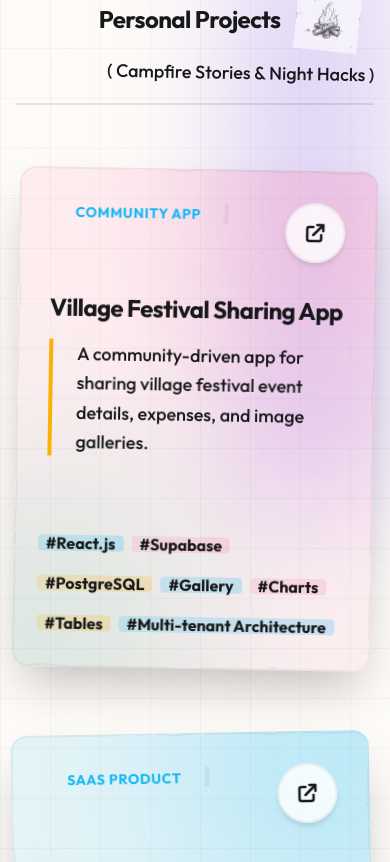
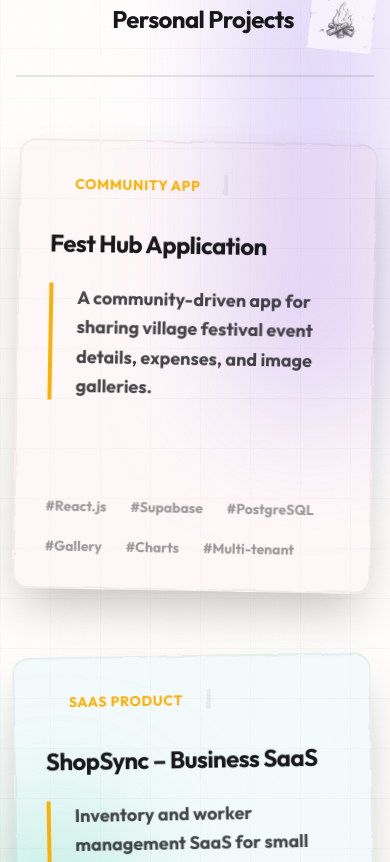
Before and after one commit to swamyrangareddy/portfolio, a React (Vite) app: page / in a window 390 px wide. Shown: the part 7902-8764 px from the top of the page. Built offline with nearby package versions, Linux system fonts and the light colour scheme.

Commit message:
Refactor PersonalProjects component and update project details

```diff
--- a/src/components/PersonalProjects.jsx
+++ b/src/components/PersonalProjects.jsx
@@ -1,20 +1,29 @@
-import { useRef } from 'react';
+import { useState } from 'react';
+import { motion, AnimatePresence } from 'framer-motion';
 import campfireIll from '../assets/campfire.png';
 import TiltWrapper from './TiltWrapper';
 
 const projects = [
   {
-    title: "Village Festival Sharing App",
+    id: "fest-hub",
+    title: "Fest Hub Application",
     description: "A community-driven app for sharing village festival event details, expenses, and image galleries.",
-    stack: ["React.js", "Supabase", "PostgreSQL","Gallery", "Charts", "Tables", "Multi-tenant Architecture"],
+    problem: "Lack of transparency in village festival fund management and no centralized platform to preserve festival memories.",
+    solution: "Built a multi-tenant platform with expense tracking dashboards and high-fidelity image galleries for community sharing.",
+    impact: "Digitized records for local festivals, improving transparency and creating a lasting digital archive of traditions.",
+    stack: ["React.js", "Supabase", "PostgreSQL", "Gallery", "Charts", "Multi-tenant"],
     url: "https://fest-hub-livid.vercel.app/",
     tags: "Community App",
     img: "https://placehold.co/600x400/1e293b/FFFFFF/png?text=Festival+App+UI"
   },
   {
-    title: "ShopSync – Multi-tenant Business App",
+    id: "shop-sync",
+    title: "ShopSync – Business SaaS",
     description: "Inventory and worker management SaaS for small businesses. Features dashboards, graphs, and multi-tenant architecture.",
-    stack: ["React.js", "Supabase", "PostgreSQL","Charts", "Tables", "Expense Tracking", "WhatsApp Sharing", "Invoice Generation", "Multi-tenant Architecture", ],
+    problem: "Small businesses struggle with paper-based tracking and fragmented inventory data.",
+    solution: "Developed an all-in-one SaaS with inventory dashboards, worker management, and direct WhatsApp reporting.",
+    impact: "Streamlined operations for 5+ local businesses, reducing administrative time by 40%.",
+    stack: ["React.js", "Supabase", "PostgreSQL", "WhatsApp API", "Invoice Gen", "Dashboards"],
     url: "https://shopsync-three.vercel.app/",
     tags: "SaaS Product",
     img: "https://placehold.co/600x400/3b82f6/FFFFFF/png?text=ShopSync+Dashboard"
@@ -22,26 +31,29 @@ const projects = [
 ];
 
 const PersonalProjects = ({ id }) => {
+  const [selectedProject, setSelectedProject] = useState(null);
+
+  const closeModal = () => setSelectedProject(null);
+
   return (
-    <div id={id} className="py-20 md:py-32 relative overflow-hidden">
-       {/* Background Decoration - Watercolor Splash */}
+    <div id={id} className="py-20 md:py-32 relative overflow-hidden bg-white/40 dark:bg-zinc-950/40">
+       {/* Background Decoration */}
        <div className="absolute top-0 right-0 w-[40%] h-[40%] bg-wc-violet rounded-full watercolor-splash opacity-10 pointer-events-none"></div>
        <div className="absolute bottom-0 left-0 w-[30%] h-[30%] bg-wc-teal rounded-full watercolor-splash opacity-10 pointer-events-none"></div>
 
        <div className="container mx-auto px-4 relative z-10">
-        <div className="flex flex-col md:flex-row justify-between items-end mb-16 border-b-2 border-ink/10 pb-4 relative">
+        <div className="flex flex-col md:flex-row justify-between items-end mb-16 border-b-2 border-ink/10 dark:border-white/10 pb-4 relative">
             <div>
               <div className="flex items-center gap-4 mb-2">
-                 <h2 className="text-2xl md:text-4xl font-heading font-bold text-ink">
+                 <h2 className="text-2xl md:text-5xl font-heading font-bold text-ink dark:text-zinc-100">
                     Personal Projects
                  </h2>
-                 {/* Campfire Stamp */}
-                 <div className="w-16 h-16 md:w-24 md:h-24 opacity-60 mix-blend-multiply flex-shrink-0 transform rotate-6 grayscale">
+                 <div className="w-16 h-16 md:w-24 md:h-24 opacity-60 dark:opacity-40 mix-blend-multiply dark:mix-blend-screen flex-shrink-0 transform rotate-6 grayscale">
                     <img src={campfireIll} alt="Campfire" className="w-full h-full object-contain filter contrast-125" />
                  </div>
               </div>
-              <p className="text-ink font-heading text-lg rotate-1 ml-2 font-medium">
-                ( Campfire Stories & Night Hacks )
+              <p className="hidden md:block text-ink dark:text-zinc-400 font-heading text-xl rotate-1 ml-2 font-medium opacity-80">
+                ( Stories of Creation & Midnight Code )
               </p>
             </div>
         </div>
@@ -49,62 +61,146 @@ const PersonalProjects = ({ id }) => {
         <div className="grid grid-cols-1 md:grid-cols-2 gap-16 md:gap-12">
             {projects.map((project, index) => (
                 <TiltWrapper
-                  key={index}
-                  className={`group relative min-h-[500px] lg:h-[500px] transition-transform duration-500 hover:scale-[1.02] ${index % 2 === 0 ? 'rotate-1' : '-rotate-1'}`}
+                  key={project.id}
+                  className={`group relative min-h-[450px] transition-transform duration-500 hover:scale-[1.02] ${index % 2 === 0 ? 'rotate-1' : '-rotate-1'}`}
                 >
-                    <a
-                        href={project.url}
-                        target="_blank"
-                        rel="noopener noreferrer"
-                        className="relative block h-full w-full bg-transparent shadow-2xl wc-wobbly-bg rounded-2xl overflow-hidden"
+                    <div
+                        onClick={() => setSelectedProject(project)}
+                        className="relative block h-full w-full bg-white dark:bg-zinc-900 shadow-2xl wc-wobbly-bg rounded-2xl overflow-hidden cursor-pointer group"
                     >
-                        {/* Organic Splotch behind card content - Unique per project */}
-                        <div className={`absolute inset-0 opacity-10 transition-opacity rounded-xl ${index % 2 === 0 ? 'bg-wc-rose' : 'bg-wc-blue'}`}></div>
-                        <div className={`absolute -top-32 -right-32 w-80 h-80 rounded-full blur-[100px] opacity-25 -z-10 ${index % 2 === 0 ? 'bg-wc-rose' : 'bg-wc-blue'}`}></div>
-                        <div className={`absolute -bottom-32 -left-32 w-80 h-80 rounded-full blur-[100px] opacity-20 -z-10 ${index % 2 === 0 ? 'bg-wc-teal' : 'bg-wc-yellow'}`}></div>
+                        <div className={`absolute inset-0 opacity-5 group-hover:opacity-10 transition-opacity rounded-xl ${index % 2 === 0 ? 'bg-wc-rose' : 'bg-wc-blue'}`}></div>
 
                         <div className="relative p-8 md:p-12 flex flex-col h-full z-10">
                             <div className="flex justify-between items-start mb-8">
                                 <span className="relative inline-block">
-                                    <span className="relative z-10 px-6 py-2 text-sm font-bold font-heading uppercase tracking-wider text-wc-blue">
+                                    <span className="relative z-10 px-6 py-2 text-sm font-bold font-heading uppercase tracking-wider text-wc-yellow dark:text-zinc-100">
                                         {project.tags}
                                     </span>
                                     <span className={`absolute inset-0 ${index % 2 === 0 ? 'bg-wc-rose' : 'bg-wc-blue'} wc-wobbly-bg transform ${index % 2 === 0 ? '-rotate-3' : 'rotate-3'} scale-110 shadow-lg`}></span>
                                 </span>
 
-                                <div className="p-4 bg-white/80 border-2 border-ink/5 text-ink rounded-full shadow-md ">
-                                    <svg className="w-6 h-6" fill="none" stroke="currentColor" viewBox="0 0 24 24"><path strokeLinecap="round" strokeLinejoin="round" strokeWidth="2.5" d="M10 6H6a2 2 0 00-2 2v10a2 2 0 002 2h10a2 2 0 002-2v-4M14 4h6m0 0v6m0-6L10 14"></path></svg>
+                                <div className="hidden md:block p-3 bg-white/90 dark:bg-zinc-800/90 border-2 border-ink/10 dark:border-white/10 text-ink dark:text-zinc-100 rounded-full shadow-sm group-hover:bg-wc-blue group-hover:text-white transition-colors">
+                                    <span className="text-sm font-bold uppercase tracking-tighter">View Story</span>
                                 </div>
                             </div>
 
-                            <h3 className="text-2xl md:text-3xl font-bold font-heading text-ink mb-4 group-hover:text-wc-blue transition-colors">
+                            <h3 className="text-2xl md:text-4xl font-bold font-heading text-ink dark:text-zinc-100 mb-6 group-hover:text-wc-blue transition-colors">
                                 {project.title}
                             </h3>
 
-                            <p className="text-ink text-lg mb-8 leading-relaxed font-sans font-medium border-l-4 border-wc-yellow pl-6">
+                            <p className="text-ink/80 dark:text-zinc-400 text-lg mb-8 leading-relaxed font-sans font-bold border-l-4 border-wc-yellow pl-6">
                                 {project.description}
                             </p>
 
-                            <div className="flex flex-wrap gap-x-6 gap-y-4 mt-auto">
-                                {project.stack.map((tech, i) => {
-                                    const highlightColors = ['wc-highlight-blue', 'wc-highlight-rose', 'wc-highlight-yellow'];
-                                    const hColor = highlightColors[i % highlightColors.length];
-                                    return (
-                                        <span key={i} className="relative inline-block group/tech">
-                                            <span className={`absolute inset-y-1 -inset-x-2 ${hColor} opacity-40 rounded-sm`}></span>
-                                            <span className="relative z-10 text-base font-bold font-heading text-ink">
-                                                #{tech}
-                                            </span>
+                            <div className="flex flex-wrap gap-x-6 gap-y-4 mt-auto opacity-70 group-hover:opacity-100 transition-opacity">
+                                {project.stack.map((tech, i) => (
+                                    <span key={i} className="relative inline-block">
+                                        <span className="relative z-10 text-sm font-bold font-heading text-ink/60 dark:text-zinc-500">
+                                            #{tech}
                                         </span>
-                                    );
-                                })}
+                                    </span>
+                                ))}
                             </div>
                         </div>
-                    </a>
+                    </div>
                 </TiltWrapper>
             ))}
         </div>
       </div>
+
+      {/* Project Details Modal */}
+      <AnimatePresence>
+        {selectedProject && (
+          <div className="fixed inset-0 z-[1000] flex items-center justify-center px-4 py-8">
+            <motion.div
+              initial={{ opacity: 0 }}
+              animate={{ opacity: 1 }}
+              exit={{ opacity: 0 }}
+              onClick={closeModal}
+              className="absolute inset-0 bg-wc-blue/10 dark:bg-black/80 backdrop-blur-md"
+            />
+
+            <motion.div
+              initial={{ scale: 0.95, opacity: 0, y: 30 }}
+              animate={{ scale: 1, opacity: 1, y: 0 }}
+              exit={{ scale: 0.95, opacity: 0, y: 30 }}
+              className="relative w-full max-w-[95%] lg:w-[1500px] bg-white dark:bg-zinc-900 wc-wobbly-bg rounded-3xl shadow-2xl overflow-hidden max-h-[90vh] overflow-y-auto"
+            >
+              <button
+                onClick={closeModal}
+                className="absolute top-6 right-6 z-20 p-4 bg-ink/5 dark:bg-white/5 hover:bg-wc-rose hover:text-white dark:hover:bg-wc-rose rounded-full transition-all font-bold text-ink dark:text-zinc-100 shadow-sm"
+              >
+                ✕ Close
+              </button>
+
+              <div className="p-8 md:p-16 lg:p-20">
+                <div className="mb-12">
+                  <span className="inline-block px-5 py-2 bg-wc-rose text-white text-xs font-black uppercase tracking-widest rounded-full mb-6 shadow-lg">
+                    Project Deep Dive
+                  </span>
+                  <h2 className="text-4xl md:text-7xl lg:text-8xl font-heading font-black text-ink dark:text-zinc-100 leading-[1.1] tracking-tight">
+                    {selectedProject.title}
+                  </h2>
+                </div>
+
+                <div className="grid grid-cols-1 md:grid-cols-2 lg:grid-cols-3 gap-8 mb-12">
+                      <div className="bg-white dark:bg-wc-yellow/10 p-8 rounded-2xl border-2 border-dashed border-wc-yellow/30 relative transform -rotate-1 shadow-sm">
+                          <h4 className="text-xl font-bold font-heading text-ink dark:text-zinc-100 mb-3 flex items-center gap-2">
+                             <span className="w-8 h-8 rounded-full bg-wc-yellow text-ink flex items-center justify-center text-sm">1</span>
+                             The Challenge
+                          </h4>
+                          <p className="text-lg text-ink/80 dark:text-zinc-300 leading-relaxed font-bold font-sans">
+                            {selectedProject.problem}
+                          </p>
+                      </div>
+
+                      <div className="bg-white dark:bg-wc-blue/10 p-8 rounded-2xl border-2 border-dashed border-wc-blue/30 relative transform rotate-1 shadow-sm">
+                          <h4 className="text-xl font-bold font-heading text-ink dark:text-zinc-100 mb-3 flex items-center gap-2">
+                             <span className="w-8 h-8 rounded-full bg-wc-blue text-white flex items-center justify-center text-sm">2</span>
+                             The Build
+                          </h4>
+                          <p className="text-lg text-ink/80 dark:text-zinc-300 leading-relaxed font-bold font-sans">
+                            {selectedProject.solution}
+                          </p>
+                      </div>
+
+                      <div className="bg-white dark:bg-wc-teal/20 p-8 rounded-2xl border-2 border-dashed border-wc-teal/30 relative transform lg:rotate-1 shadow-sm">
+                          <h4 className="text-xl font-bold font-heading text-ink dark:text-zinc-100 mb-3 flex items-center gap-2">
+                             <span className="w-8 h-8 rounded-full bg-wc-teal text-white flex items-center justify-center text-sm">3</span>
+                             The Result
+                          </h4>
+                          <p className="text-lg text-ink/80 dark:text-zinc-300 leading-relaxed font-bold font-sans">
+                            {selectedProject.impact}
+                          </p>
+                      </div>
+                </div>
+
+                <div className="flex flex-col lg:flex-row items-center justify-between gap-12 pt-12 border-t-2 border-ink/5 dark:border-white/5">
+                   <div className="flex flex-wrap gap-3 justify-center lg:justify-start flex-1">
+                      {selectedProject.stack.map((tech, i) => (
+                        <span key={i} className="px-4 py-2 bg-ink/5 dark:bg-white/5 rounded-lg text-sm font-bold font-heading text-ink dark:text-zinc-300">
+                          {tech}
+                        </span>
+                      ))}
+                   </div>
+
+                   <a
+                    href={selectedProject.url}
+                    target="_blank"
+                    rel="noopener noreferrer"
+                    className="group relative px-12 py-6 bg-wc-blue text-white font-black font-heading text-2xl rounded-2xl overflow-hidden shadow-xl hover:shadow-wc-blue/20 transition-all hover:-translate-y-1 active:scale-95 bg-wc-blue whitespace-nowrap"
+                   >
+                     <span className="relative z-10 flex items-center gap-3">
+                        Visit Live Experience <span>&rarr;</span>
+                     </span>
+                     <div className="absolute inset-0 bg-wc-rose translate-y-full group-hover:translate-y-0 transition-transform duration-300"></div>
+                   </a>
+                </div>
+              </div>
+            </motion.div>
+          </div>
+        )}
+      </AnimatePresence>
     </div>
   );
 };
```
